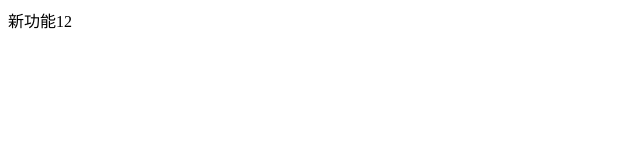
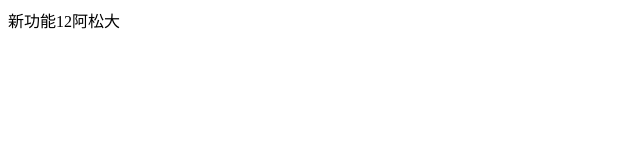
Before and after one commit to ketao4869/eslint-test, a Vue app: page / in a window 1280 px wide. Shown: the top 160 px of the page, without its empty margins (0-640 px from the left). Built offline with nearby package versions, Linux system fonts and the light colour scheme.

Commit message:
feat: :sparkles: feat2

```diff
--- a/src/App.vue
+++ b/src/App.vue
@@ -3,7 +3,7 @@
 
 <template>
 	<div>
-		新功能12
+		新功能12阿松大
 	</div>
 </template>
 
```
